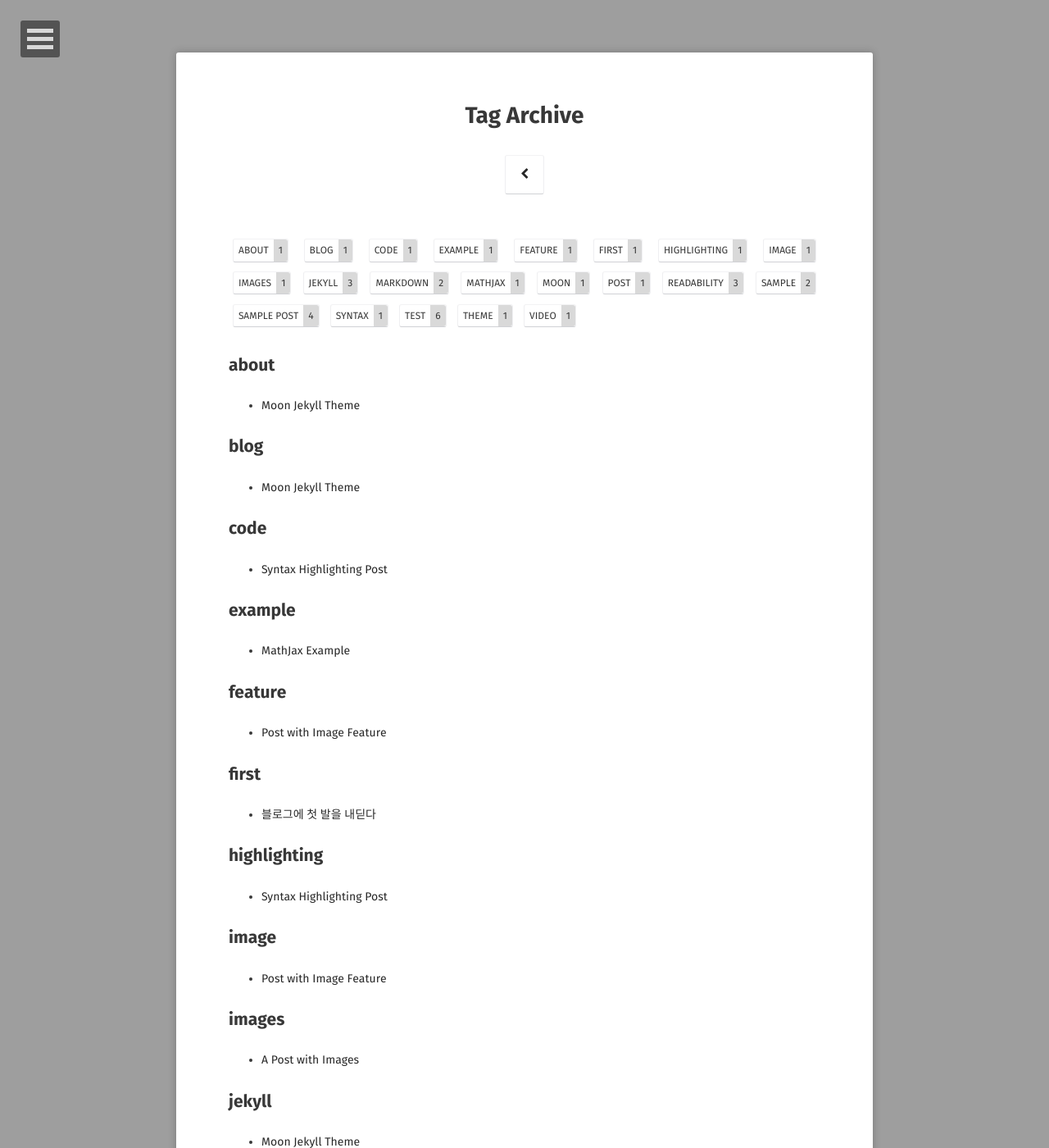
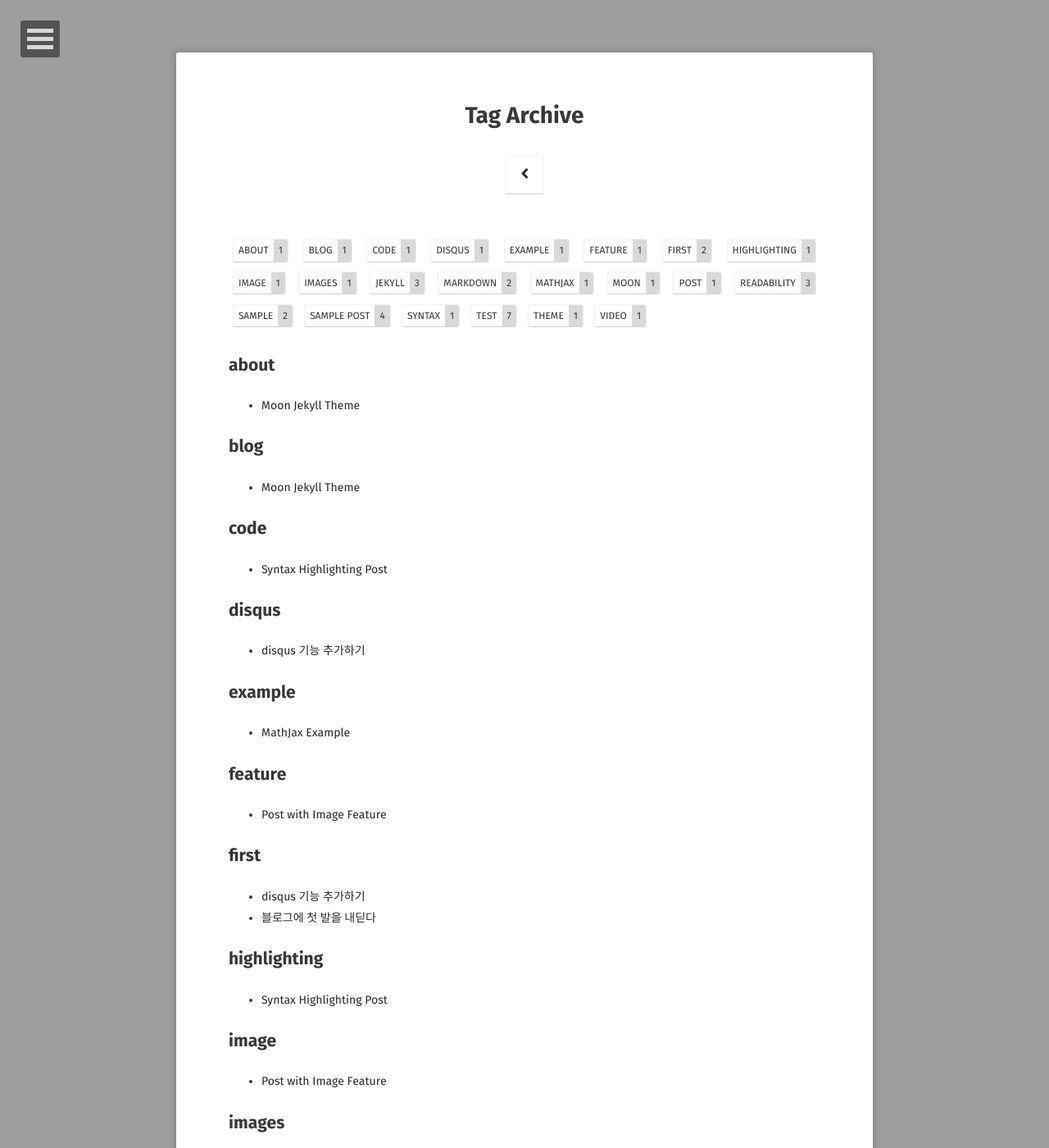
Before and after one commit to TimJLee/timjlee.github.io, a Jekyll site: the page built from tags/index.html, in a window 1280 px wide and 1400 px high. Shown: the whole window at 82% size. Built offline with Jekyll 4.4.1, drawn with Linux system fonts in a browser that asks for light colours; some web fonts are replaced.

Commit message:
banner, disqus

```diff
--- a/_layouts/home.html
+++ b/_layouts/home.html
@@ -41,6 +41,9 @@ layout: compress
                          <a class="btn zoombtn" href="{{ site.url }}/projects">
                          Projects
                          </a>
+                         <a class="btn zoombtn" href="{{ site.url }}/etc">
+                         Etc
+                         </a>
                  </h3>
             </div>
         </div>
--- /dev/null
+++ b/_posts/2019-10-26-disqus-enable.md
@@ -0,0 +1,18 @@
+---
+layout: post
+title: "disqus 기능 추가하기"
+date: 2019-10-25
+excerpt: "First day First Experience"
+tags: [first,disqus,test]
+comments: true
+project: true
+---
+
+2019-10-26
+disqus 연동하기
+
+## Disqus 연동하기
+
+----------------------------------------------------------
+### 레퍼런스
+https://17billion.github.io/jekyll/disqus/reply/2017/06/01/jekyll_disqus.html (disqus 연동, 기능 두가지- 댓글몇개인지 표시까지)
```
Also changed, not shown: Etc/index.md (added).
